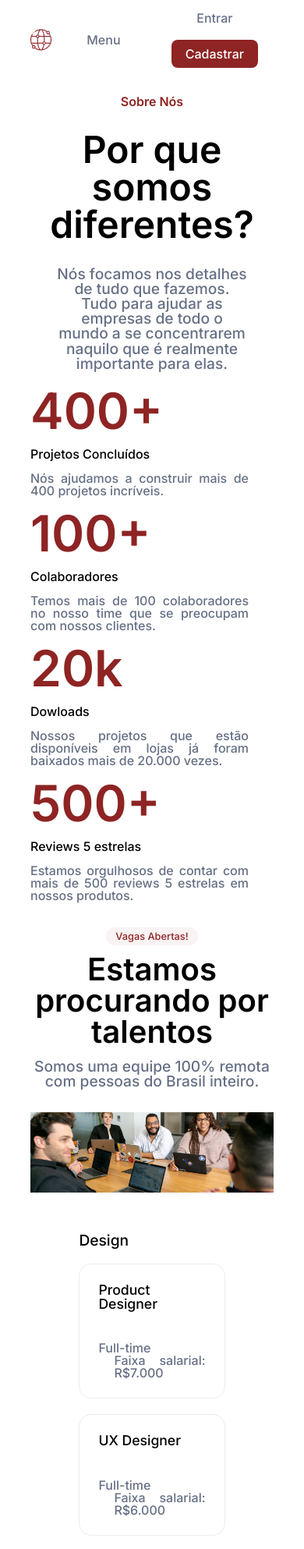
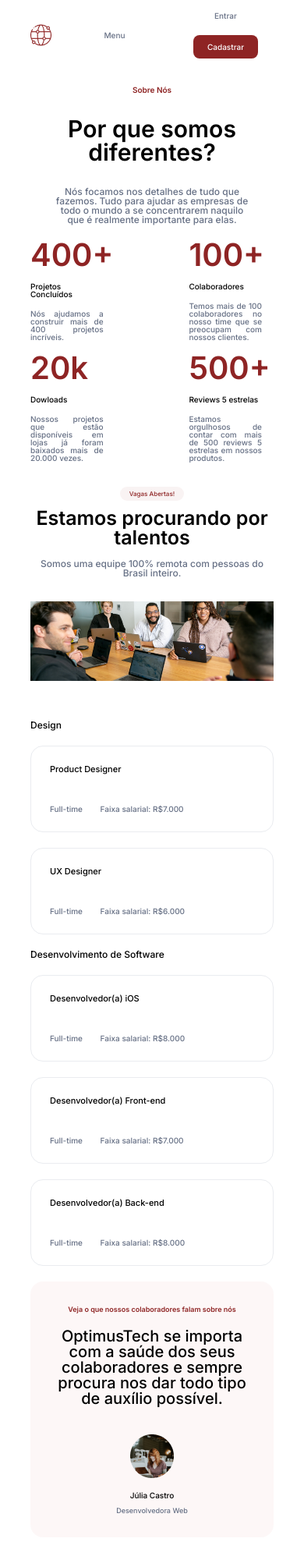
Before and after one commit to Enyus/7DoC-HTML-CSS, a plain HTML site: page optimusTech/index.html in a window 390 px wide. Shown: the top 1986 px of the page at 78% size. Drawn offline with Linux system fonts and the light colour scheme.

Commit message:
fazendo alterações para mobile

```diff
--- a/stylesheets/depoimentos.css
+++ b/stylesheets/depoimentos.css
@@ -6,12 +6,12 @@
 
 .depoimentos__explicativo {
     color: var(--vermelho);
-    font-size: 0.9em;
+    font-size: 0.9rem;
     font-weight: 600;
 }
 
 .depoimentos__titulo {
-    font-size: 2em;
+    font-size: 2rem;
     margin: 20px 0;
 }
 
@@ -21,6 +21,12 @@
 
 .depoimento__cargo {
     color: var(--cinza);
-    font-size: 0.9em;
+    font-size: 0.9rem;
     margin-top: 10px;
 }
+
+@media screen and (max-width: 1020px) {
+    .depoimentos__container {
+        padding: 30px;
+    }
+}
--- a/stylesheets/formulario.css
+++ b/stylesheets/formulario.css
@@ -6,13 +6,13 @@
 }
 
 .formulario__titulo {
-    font-size: 2em;
+    font-size: 2rem;
     margin-bottom: 20px;
 }
 
 .formulario__desc {
     color: var(--cinza);
-    font-size: 1.2em;
+    font-size: 1.2rem;
 }
 
 .formulario__corpo {
@@ -40,5 +40,20 @@
 
 .copyright {
     color: var(--cinza);
-    font-size: 0.9em;
+    font-size: 0.9rem;
 }
+
+@media screen and (max-width: 1020px) {
+    .formulario__container {
+        padding: 30px 0;
+    }
+
+    .formulario__corpo {
+        width: 100%;
+        padding: 10px;
+    }
+
+    .formulario__input {
+        width: 60%;
+    }
+}
--- a/stylesheets/header.css
+++ b/stylesheets/header.css
@@ -72,11 +72,13 @@
         left: 0;
         margin: 0;
         display: block;
+        background-color: var(--branco);
     }
 
     .cabecalho__item {
         padding: 20px;
         border-bottom: 1px solid var(--cinza);
+        border-right: 1px solid var(--cinza);
         text-align: center;
         margin: 0;
     }
--- a/stylesheets/headhunting.css
+++ b/stylesheets/headhunting.css
@@ -1,5 +1,5 @@
 .headhunting__link {
-    font-size: 0.8em;
+    font-size: 0.8rem;
     color: var(--vermelho);
     background-color: rgba(142, 36, 36, 0.05);
     border-radius: 16px;
@@ -8,14 +8,14 @@
 }
 
 .headhunting__titulo {
-    font-size: 2.5em;
+    font-size: 2.5rem;
     font-weight: 600;
     margin: 15px 0;
 }
 
 .headhunting__desc {
     color: var(--cinza);
-    font-size: 1.2em;
+    font-size: 1.2rem;
 }
 
 .headhunting__img {
@@ -30,7 +30,7 @@
 
 .area__titulo {
     margin: 20px 0;
-    font-size: 1.2em;
+    font-size: 1.2rem;
 }
 
 .vaga__card {
@@ -41,7 +41,7 @@
 }
 
 .vaga__titulo {
-    font-size: 1.1em;
+    font-size: 1.1rem;
     margin-bottom: 40px;
 }
 
@@ -55,3 +55,9 @@
     color: var(--cinza);
     margin-left: 20px;
 }
+
+@media screen and (max-width: 1020px) {
+    .headhunting__vagas {
+        width: 100%;
+    }
+}
--- a/stylesheets/metricas.css
+++ b/stylesheets/metricas.css
@@ -6,12 +6,13 @@
 
 .metricas__item{
     width: 280px;
+    max-width: 30%;
     margin: 0 15px 15px 0;
 }
 
 .metricas__valor {
     color: var(--vermelho);
-    font-size: 4em;
+    font-size: 4rem;
     font-weight: 600;
 }
 
--- a/stylesheets/sobre.css
+++ b/stylesheets/sobre.css
@@ -4,13 +4,13 @@
 }
 
 .titulo__principal {
-    font-size: 3em;
+    font-size: 3rem;
     font-weight: bolder;
     margin: 30px 0;
 }
 
 .texto__descricao {
-    font-size: 1.2em;
+    font-size: 1.2rem;
     color: var(--cinza);
     margin: 0 auto;
     width: 80%;
--- a/stylesheets/style.css
+++ b/stylesheets/style.css
@@ -17,6 +17,7 @@
     --cinza: #667085;
     --branco: #FFFFFF;
     --vermelho: #8E2424;
+    font-size: 16px;
 }
 
 p {
@@ -35,3 +36,9 @@ section {
 .centralizado {
     text-align: center;
 }
+
+@media screen and (max-width: 1020px) {
+    :root {
+        font-size: 10px;
+    }
+}
```
